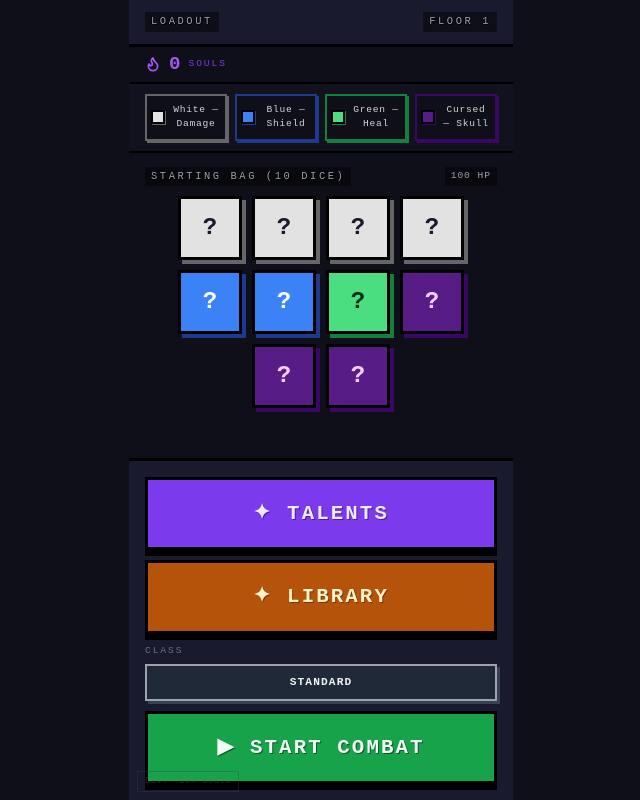
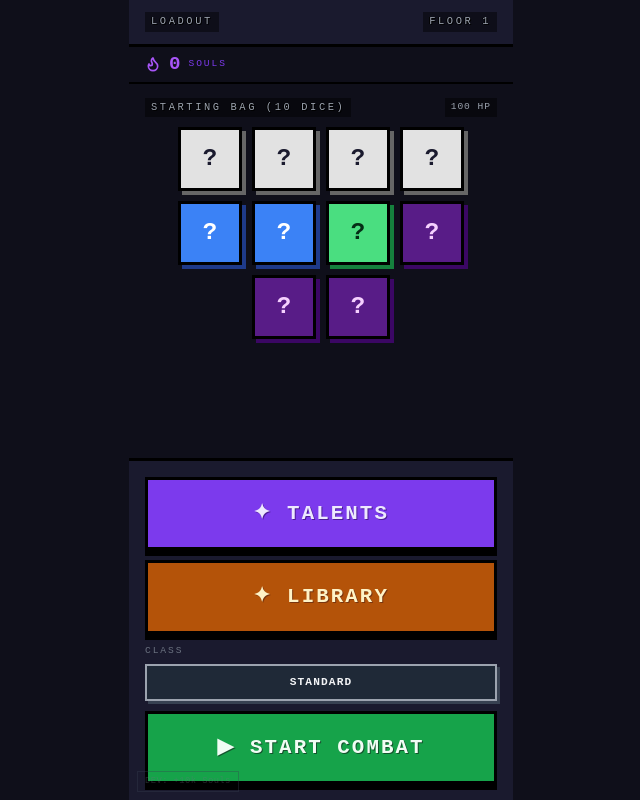
Before and after one commit to jacobgamby09/Dice-Dungeon, a React (Vite) app: page / in a window 1280 px wide. Shown: the whole page, without its empty margins (319-959 px from the left). Built offline with nearby package versions, Linux system fonts and the light colour scheme; a web font is replaced by a local one.

Commit message:
UI update (small)

```diff
--- a/src/components/CombatScreen.tsx
+++ b/src/components/CombatScreen.tsx
@@ -713,7 +713,7 @@ function ScoutModal({ drawPile, onClose }: { drawPile: import('../store/gameStor
 // ── Main screen ──────────────────────────────────────────────────────────────
 export function CombatScreen() {
   const {
-    player, enemy,
+    enemy,
     drawPile, playedDice, skullCount, skullRolledVersion,
     totalDamage, totalHeal, totalShield, totalGold,
     lastEffects, turnPhase, playerAttackAnimTier,
@@ -974,20 +974,7 @@ export function CombatScreen() {
           version={playerEffectVersion}
         />
 
-        <div ref={playerHpRef} style={{ display: 'flex', alignItems: 'center', gap: 10 }}>
-          <Heart size={14} color="#f472b6" />
-          <span style={{ color: '#f9a8d4', fontWeight: 600 }}>{player.hp}</span>
-          <span style={{ color: '#4b5563' }}>/ {player.maxHp}</span>
-          {player.shield > 0 && (
-            <>
-              <Shield size={14} color="#38bdf8" />
-              <span style={{ color: '#7dd3fc', fontWeight: 600 }}>{player.shield}</span>
-            </>
-          )}
-          <div style={{ marginLeft: 'auto', width: 96 }}>
-            <HpBar hp={player.hp} maxHp={player.maxHp} color="#ec4899" />
-          </div>
-        </div>
+        <div ref={playerHpRef} style={{ height: 0, overflow: 'hidden' }} />
 
         <div style={{ display: 'flex', flexDirection: 'column', alignItems: 'center' }}>
           <div style={{ display: 'flex', alignItems: 'center', gap: 12, marginBottom: 2 }}>
--- a/src/components/LoadoutScreen.tsx
+++ b/src/components/LoadoutScreen.tsx
@@ -3,7 +3,7 @@ import { motion } from 'framer-motion'
 import { Flame } from 'lucide-react'
 import { useGameStore, getClassPreviewDice } from '../store/gameStore'
 import type { DieType } from '../store/gameStore'
-import { DieCard, dieTypeStyle } from './DieCard'
+import { DieCard } from './DieCard'
 import { DiceInspectorModal } from './DiceInspectorModal'
 import { SkillTree } from './SkillTree'
 import { DiceLibrary } from './DiceLibrary'
@@ -23,13 +23,6 @@ function Label({ children }: { children: React.ReactNode }) {
     </span>
   )
 }
-
-const TYPE_LEGEND = [
-  { type: 'white',  label: 'White — Damage' },
-  { type: 'blue',   label: 'Blue — Shield' },
-  { type: 'green',  label: 'Green — Heal' },
-  { type: 'cursed', label: 'Cursed — Skull' },
-] as const
 
 export function LoadoutScreen() {
   const { currentFloor, startCombat } = useGameStore()
@@ -83,39 +76,6 @@ export function LoadoutScreen() {
         </span>
       </div>
 
-      {/* Die type legend — clickable inspector buttons */}
-      <div style={{
-        background: '#12121f', padding: '10px 16px',
-        borderBottom: '2px solid #000',
-        display: 'flex', gap: 8,
-      }}>
-        {TYPE_LEGEND.map(({ type, label }) => {
-          const s = dieTypeStyle[type]
-          return (
-            <button
-              key={type}
-              onClick={() => setInspectorType(type)}
-              style={{
-                flex: 1,
-                display: 'flex', alignItems: 'center', justifyContent: 'center', gap: 6,
-                background: '#0f0f1a',
-                border: `2px solid ${s.shadow}`,
-                boxShadow: `2px 2px 0 ${s.shadow}`,
-                padding: '7px 4px',
-                cursor: 'pointer', fontFamily: 'inherit',
-              }}
-            >
-              <div style={{
-                width: 14, height: 14, flexShrink: 0,
-                background: s.bg, border: '2px solid #000',
-                boxShadow: `1px 1px 0 ${s.shadow}`,
-              }} />
-              <span style={{ fontSize: '0.6rem', color: '#d1d5db', letterSpacing: '0.08em' }}>{label}</span>
-            </button>
-          )
-        })}
-      </div>
-
       {/* Starting loadout preview */}
       <div style={{
         flex: 1, overflowY: 'auto', padding: '14px 16px',
@@ -137,7 +97,7 @@ export function LoadoutScreen() {
         </div>
         <div style={{ display: 'flex', flexWrap: 'wrap', justifyContent: 'center', gap: 10 }}>
           {previewDice.map((die) => (
-            <DieCard key={die.id} die={die} />
+            <DieCard key={die.id} die={die} onClick={() => setInspectorType(die.dieType)} />
           ))}
         </div>
       </div>
```
